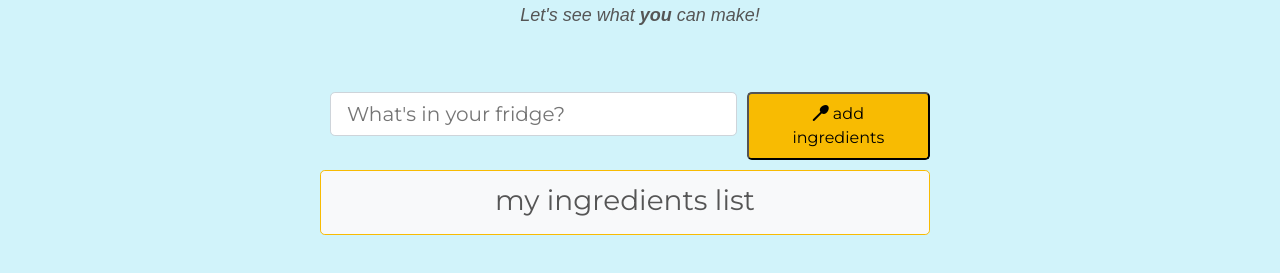
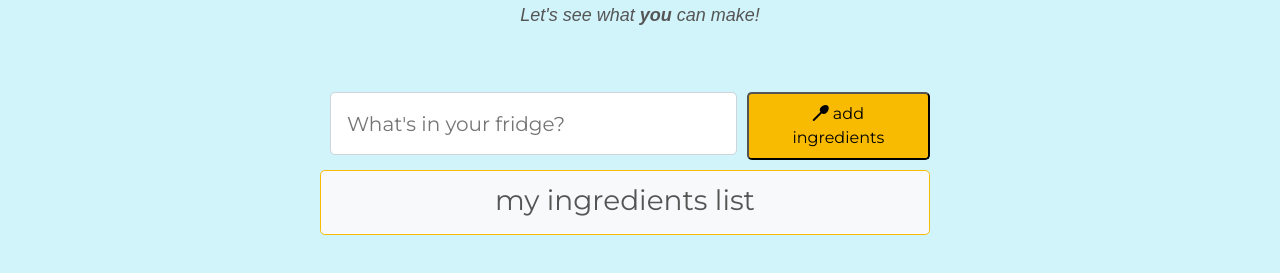
Before and after one commit to leah-h/tbd_foodies, a website: page index.html in a window 1280 px wide. Shown: the part 143-416 px from the top of the page. Drawn offline with nearby package versions, Linux system fonts and the light colour scheme.

Commit message:
removed height from input box

```diff
--- a/css/styles.css
+++ b/css/styles.css
@@ -56,7 +56,7 @@ body {
     margin: 10px;
     display: block;
     width: 100%;
-    height: calc(1.5em + .75rem + 2px);
+    /* height: calc(1.5em + .75rem + 2px); */
     background-clip: padding-box;
     border: 1px solid #ced4da;
     transition: border-color .15s ease-in-out,box-shadow .15s ease-in-out;
```
